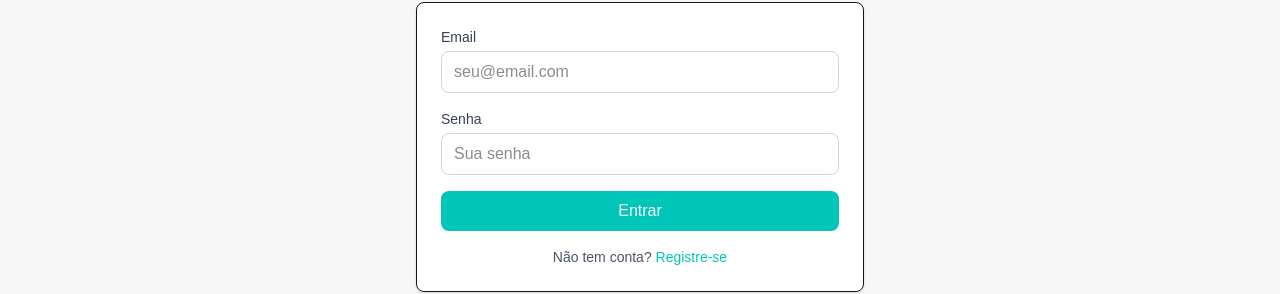
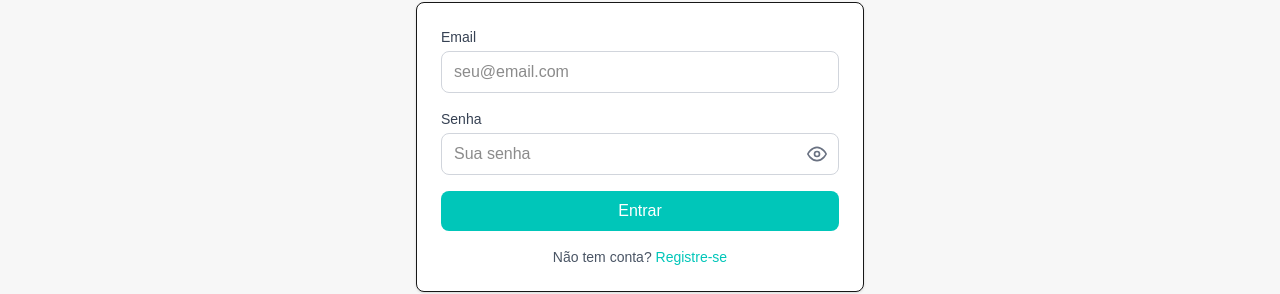
Before and after one commit to LuanaMaistro/Plataforma-de-Blog, a Next.js app in the folder frontend/blog-frontend/: page /login in a window 1280 px wide. Shown: the part 159-453 px from the top of the page. Built offline with nearby package versions, Linux system fonts and the light colour scheme; no server answers.

Commit message:
feat: adicionar toggle de visibilidade nos campos de senha

```diff
--- a/frontend/blog-frontend/src/presentation/components/ui/Input.tsx
+++ b/frontend/blog-frontend/src/presentation/components/ui/Input.tsx
@@ -1,22 +1,49 @@
 'use client';
 
-import { InputHTMLAttributes } from 'react';
+import { InputHTMLAttributes, useState } from 'react';
 
 interface InputProps extends InputHTMLAttributes<HTMLInputElement> {
   label: string;
   error?: string;
 }
 
-export function Input({ label, error, className = '', ...props }: InputProps) {
+export function Input({ label, error, className = '', type, ...props }: InputProps) {
+  const [showPassword, setShowPassword] = useState(false);
+  const isPassword = type === 'password';
+
   return (
     <div className="flex flex-col gap-1">
       <label className="text-sm font-medium text-gray-700">{label}</label>
-      <input
-        className={`px-3 py-2 border rounded-lg focus:outline-none focus:ring-2 focus:ring-primary ${
-          error ? 'border-red-500' : 'border-gray-300'
-        } ${className}`}
-        {...props}
-      />
+      <div className="relative">
+        <input
+          type={isPassword && showPassword ? 'text' : type}
+          className={`w-full px-3 py-2 border rounded-lg focus:outline-none focus:ring-2 focus:ring-primary ${
+            error ? 'border-red-500' : 'border-gray-300'
+          } ${isPassword ? 'pr-10' : ''} ${className}`}
+          {...props}
+        />
+        {isPassword && (
+          <button
+            type="button"
+            onClick={() => setShowPassword(!showPassword)}
+            className="absolute right-3 top-1/2 -translate-y-1/2 text-gray-500 hover:text-gray-700"
+            tabIndex={-1}
+          >
+            {showPassword ? (
+              <svg xmlns="http://www.w3.org/2000/svg" viewBox="0 0 24 24" fill="none" stroke="currentColor" strokeWidth="2" strokeLinecap="round" strokeLinejoin="round" className="w-5 h-5">
+                <path d="M17.94 17.94A10.07 10.07 0 0 1 12 20c-7 0-11-8-11-8a18.45 18.45 0 0 1 5.06-5.94" />
+                <path d="M9.9 4.24A9.12 9.12 0 0 1 12 4c7 0 11 8 11 8a18.5 18.5 0 0 1-2.16 3.19" />
+                <line x1="1" y1="1" x2="23" y2="23" />
+              </svg>
+            ) : (
+              <svg xmlns="http://www.w3.org/2000/svg" viewBox="0 0 24 24" fill="none" stroke="currentColor" strokeWidth="2" strokeLinecap="round" strokeLinejoin="round" className="w-5 h-5">
+                <path d="M1 12s4-8 11-8 11 8 11 8-4 8-11 8-11-8-11-8z" />
+                <circle cx="12" cy="12" r="3" />
+              </svg>
+            )}
+          </button>
+        )}
+      </div>
       {error && <span className="text-sm text-red-500">{error}</span>}
     </div>
   );
```
